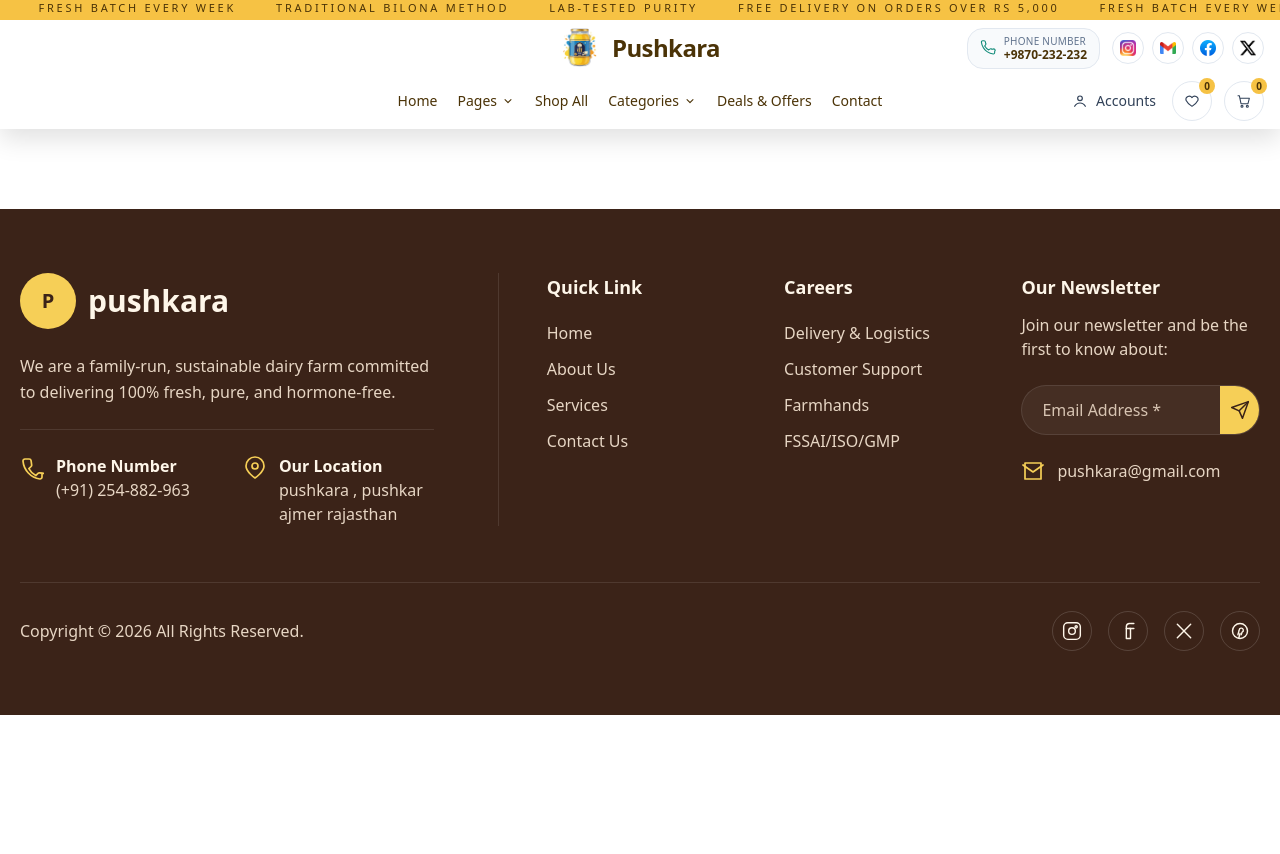
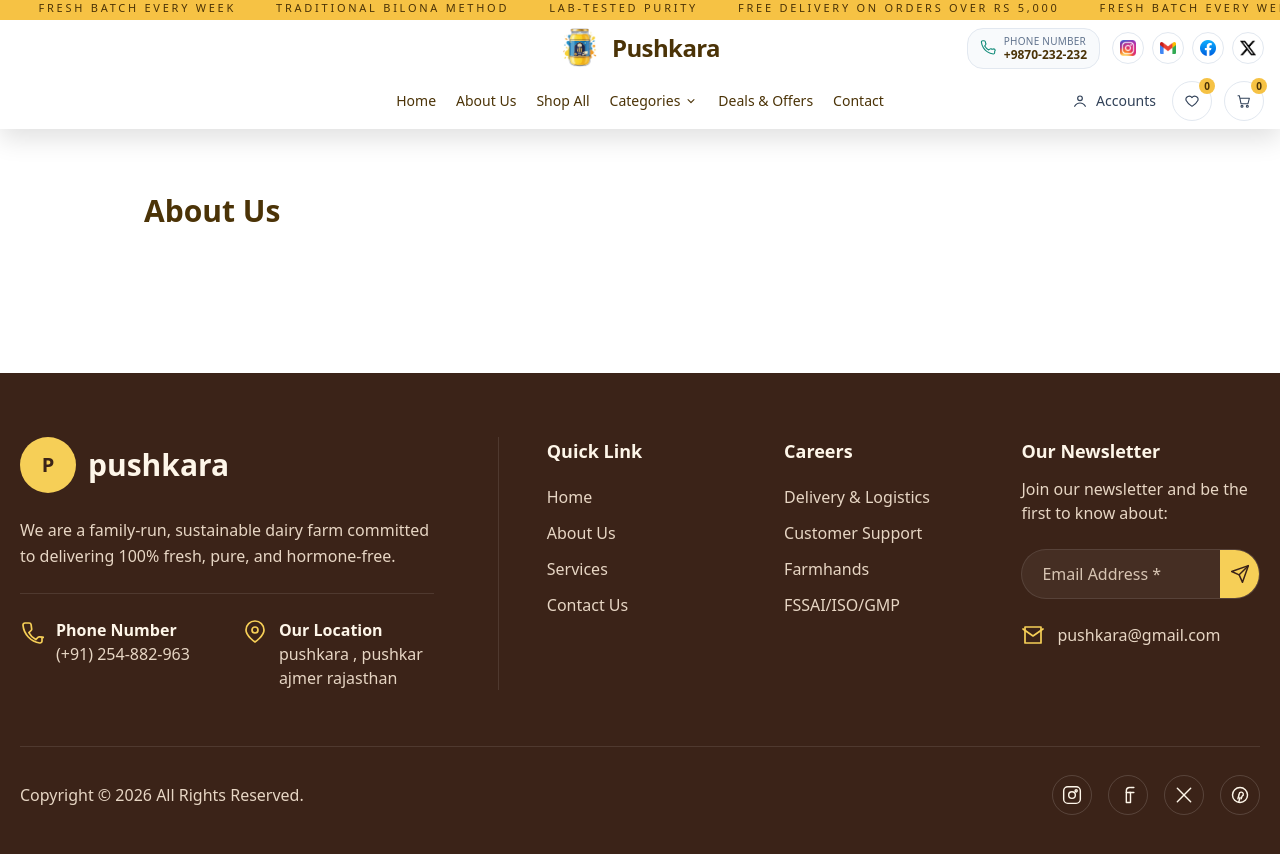
Before and after one commit to RitikDutta/pushkara_vite, a React (Vite) app: page /about in a window 1280 px wide. Shown: the top 854 px of the page. Before the commit the page ends 800 px from the top, so only its background shows below. Built offline with nearby package versions, Linux system fonts and the light colour scheme.

Commit message:
added about us page

```diff
--- a/src/app/routes.jsx
+++ b/src/app/routes.jsx
@@ -1,7 +1,9 @@
 import Home from "../pages/Home/Home";
 import Product from "../pages/Product/Product";
+import About from "../pages/About/About";
 
 export const routes = [
   { path: "/", element: <Home /> },
+  { path: "/about", element: <About /> },
   { path: "/product", element: <Product /> },
 ];
--- a/src/components/layout/Navbar.jsx
+++ b/src/components/layout/Navbar.jsx
@@ -75,10 +75,9 @@
                   <NavLink to="/" className="transition hover:text-[#0f8a78]">
                     Home
                   </NavLink>
-                  <button className="inline-flex items-center gap-1 transition hover:text-[#0f8a78]">
-                    Pages
-                    <ChevronDownIcon />
-                  </button>
+                  <NavLink to="/about" className="transition hover:text-[#0f8a78]">
+                    About Us
+                  </NavLink>
                   <NavLink to="/product" className="transition hover:text-[#0f8a78]">
                     Shop All
                   </NavLink>
--- /dev/null
+++ b/src/pages/About/About.jsx
@@ -0,0 +1,7 @@
+export default function About() {
+  return (
+    <section className="mx-auto max-w-5xl px-4 py-16 text-[#4b3307]">
+      <h1 className="text-3xl font-semibold">About Us</h1>
+    </section>
+  );
+}
```
